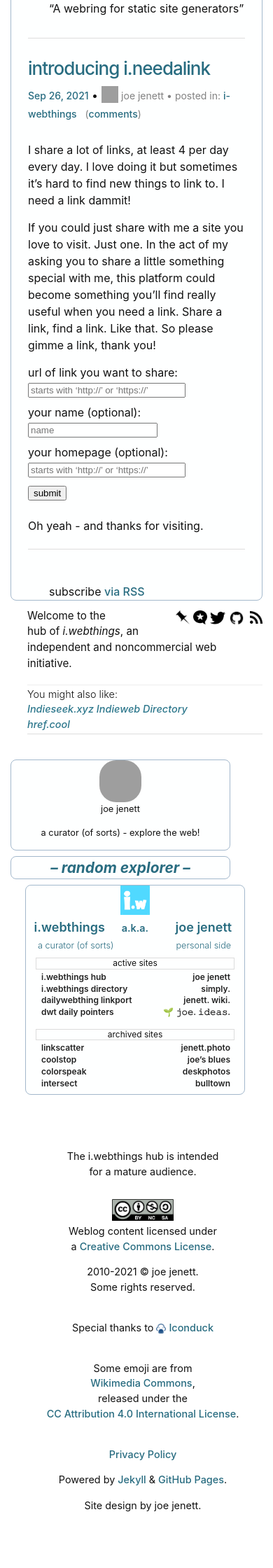
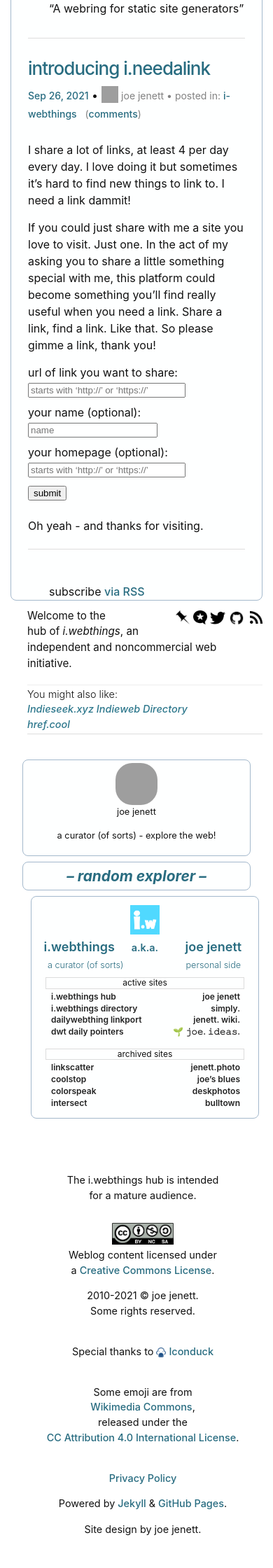
Before and after one commit to joejenett/i.webthings, a Jekyll site: the page built from index.md, in a window 390 px wide. Shown: the part 2709-4949 px from the top of the page at 70% size. Built offline with Jekyll 4.4.1, drawn with Linux system fonts in a browser that asks for light colours; comment, search, counter and statistics services are not loaded; before the commit the page ends 4915 px from its top, so only the background shows below that; grey boxes are pictures that could not be loaded.

Commit message:
Update style.css

```diff
--- a/css/style.css
+++ b/css/style.css
@@ -343,9 +343,12 @@ padding:0 15px 0 45px;
 }
 
 @media only screen and (max-width:479px) {
-.thesidebar, div.hcard-display, .explore, #aka {
+.thesidebar {
 padding:0;
 margin:0;
+}
+div.hcard-display, .explore {
+margin:auto;
 }
 .iwtblock {
 	margin: 0;
```
